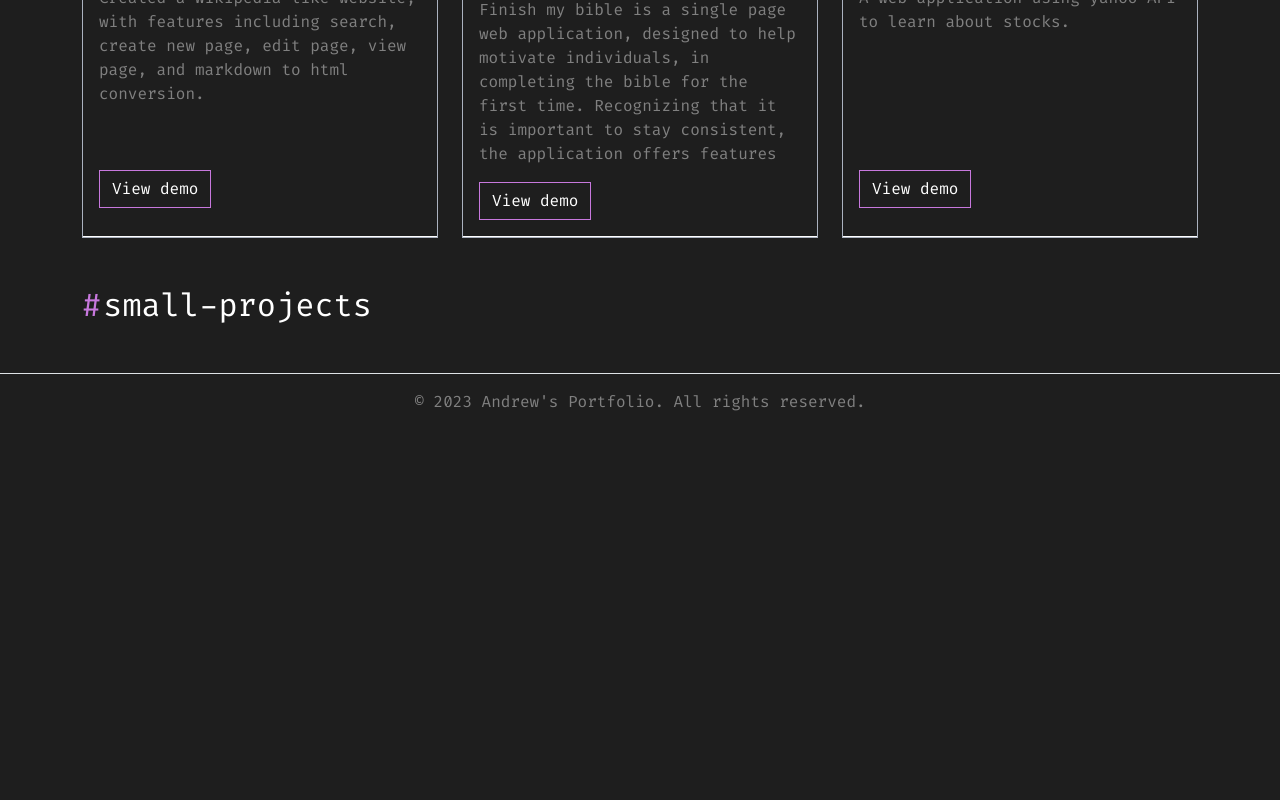
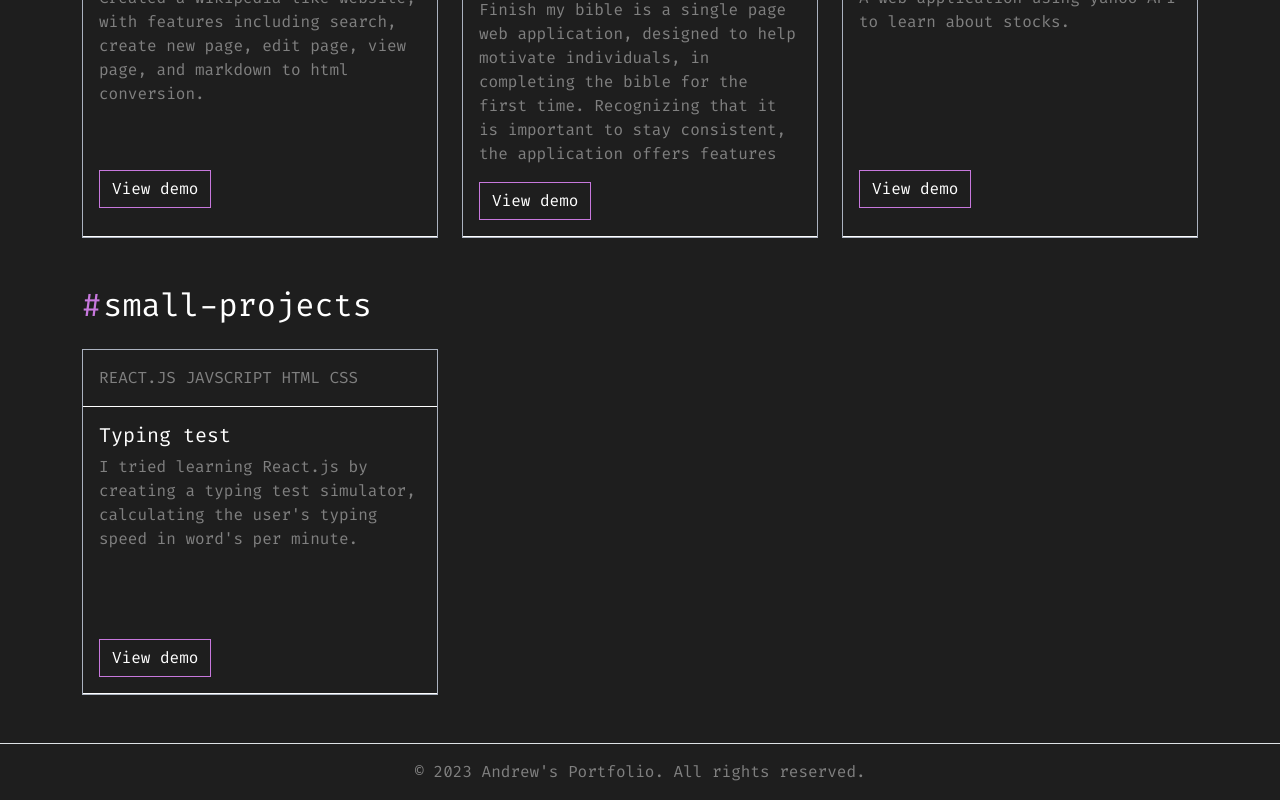
Before and after one commit to andrewadi24/portfolio, a React (Create React App) app: page /project in a window 1280 px wide. Shown: the part 732-1532 px from the top of the page. Before the commit the page ends 1162 px from the top, so only its background shows below. Built offline with nearby package versions, Linux system fonts and the light colour scheme.

Commit message:
added bullbearblend

```diff
--- a/src/App.css
+++ b/src/App.css
@@ -357,3 +357,6 @@ p {
   background: #9558B2;
   /* Adjusted color on hover */
 }
+.card{
+  width: 100%;
+}
--- a/src/Components/MyCard.js
+++ b/src/Components/MyCard.js
@@ -2,7 +2,7 @@ import React from 'react'
 
 const MyCard = ({ stack, title, text, demo }) => {
     return (
-        <div className='col-lg-4 d-flex mt-4'>
+        <div className='col-12 col-lg-4 d-flex mt-4'>
             <div class="card">
                 <div className="card-body">
                     <p className='m-0'>{stack}</p>
--- a/src/Components/ProjectPage.js
+++ b/src/Components/ProjectPage.js
@@ -24,9 +24,11 @@ const ProjectPage = () => {
                 </div>
             </div>
 
-            <div className='row mt-5'>
+            <div className='mt-5'>
                 <h2 className='h1_before'>small-projects</h2>
-                <div className=''></div>
+                <div className='my-card-container row'>
+                <MyCard stack="REACT.JS JAVSCRIPT HTML CSS" title="Typing test" text="I tried learning React.js by creating a typing test simulator, calculating the user's typing speed in word's per minute." demo="https://andrewadi24.github.io/typing-test/"></MyCard>
+                </div>
             </div>
         </div>
     )
--- a/src/Components/Projects.js
+++ b/src/Components/Projects.js
@@ -11,7 +11,7 @@ const Projects = () => {
             <div className='row'>
 
                 <MyCard stack="REACT.JS JAVSCRIPT HTML CSS" title="PK_Curves - Capstone project for University of Sydney Pharmacy S chool" text="Empowering students with an interactive experience in understanding pharmacokinetics. The platform offers dynamic graph visualizations that change in real-time based on user input, providing immediate insights into complex pharmacological equations." demo="https://andrewadi24.github.io/pharmacokinetics/"></MyCard>
-                <MyCard stack="HTML CSS JAVASCRIPT(VANILLA)" title="Mail" text="Developed a single-page email client web application, featuring functionalities such as sending emails, viewing mailbox contents, reading and replying to emails, and archiving/unarchiving emails." demo="https://www.youtube.com/watch?v=r4n5TYmTohM"></MyCard>
+                <MyCard stack="HTML CSS JAVASCRIPT(VANILLA)" title="BullBearBlend" text="Developed a real-world stock simulation platform, allowing users to buy and sell stocks in a simulated environment using real-time stock data." demo="https://andrewadi24.pythonanywhere.com/"></MyCard>
                 <MyCard stack="HTML CSS DJANGO JAVSCRIPT" title="Social Network" text="I developed a twitter-like social networking web application allowing users to make posts, follow others, and like posts." demo="https://www.youtube.com/watch?v=MSWup0VUEOY"></MyCard>
             </div>
         </div>
```
